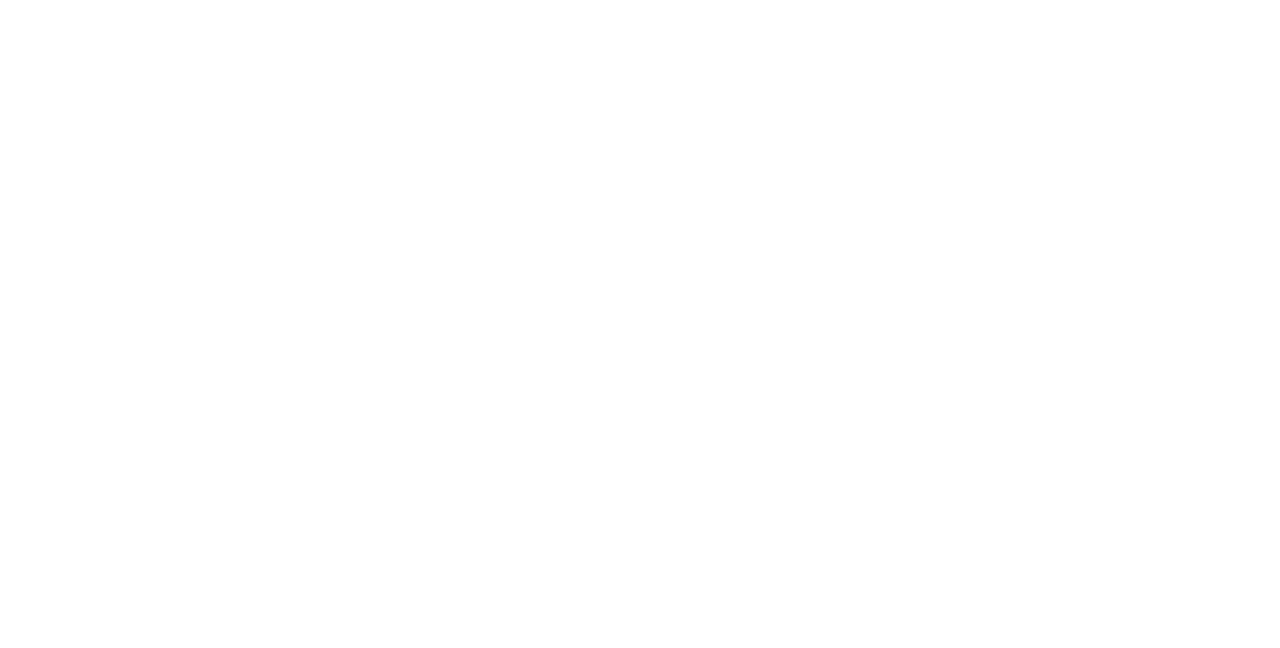
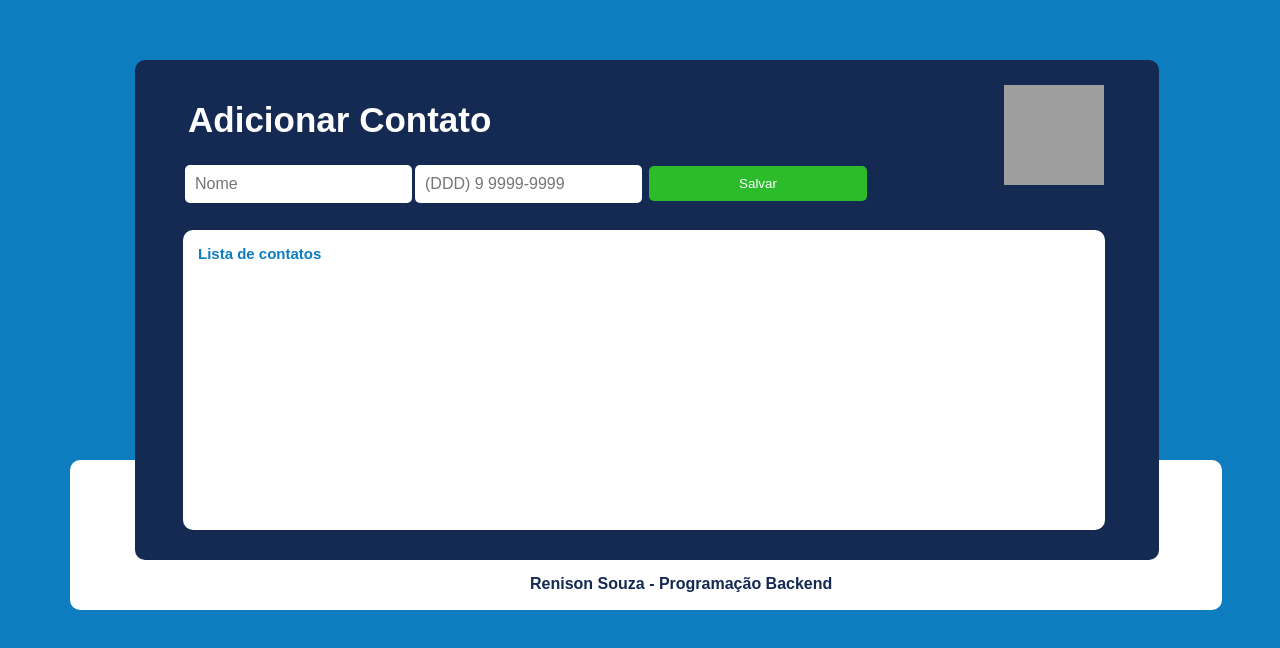
Before and after one commit to renisonsouza/projeto-web-backend, a website: page index.html in a window 1280 px wide. Drawn offline with Linux system fonts and the light colour scheme; grey boxes are pictures that could not be loaded.

Commit message:
Construção do Frontend inicial

```diff
--- a/index.html
+++ b/index.html
@@ -1,12 +1,43 @@
 <!DOCTYPE html>
 <html lang="pt-br">
+
 <head>
     <meta charset="UTF-8">
     <meta http-equiv="X-UA-Compatible" content="IE=edge">
     <meta name="viewport" content="width=device-width, initial-scale=1.0">
+    <link REL="SHORTCUT ICON" HREF="https://cdn-icons-png.flaticon.com/512/2166/2166823.png">
+
+    <link rel="stylesheet" type="text/css" href="style.css">
+
     <title>Projeto BackEnd</title>
 </head>
+
 <body>
+    <div class="container">
+        <span class="spanFooter">Renison Souza - Programação Backend</span>
+
+
+    </div>
+
+    <div class="containerAddContato">
+        <span class="titAddContatos">Adicionar Contato</span>
+        <img class="imgContato" src="https://cdn.icon-icons.com/icons2/272/PNG/512/Contacts_30028.png">
+
+        <div class="form">
+
+            <input class="inputNome" type="text" placeholder="Nome">
+            <input class="inputTel" type="tel" placeholder="(DDD) 9 9999-9999">
+            <button>Salvar</button>
+        </div>
+
+        <div class="containerContatos">
+            <span class="titListaContatos">Lista de contatos</span>
+
+        </div>
+
+    </div>
+
 
 </body>
+
 </html>
--- /dev/null
+++ b/style.css
@@ -0,0 +1,123 @@
+:root {
+    --first-color: #0d7dc0;
+    --second-color: #ffffff;
+    --container-color: #142a53;
+    --container-color-2: #2a70f1;
+    --bg-botao: #2bbb2b;
+}
+
+* {
+    margin: 0;
+    padding: 0;
+}
+
+body {
+    background-color: var(--first-color);
+    display: flex;
+    font-family: Arial, Helvetica, sans-serif;
+}
+
+.container {
+    background-color: var(--second-color);
+    width: 90%;
+    height: 150px;
+    position: absolute;
+    top: 460px;
+    left: 70px;
+    border-radius: 10px;
+}
+
+.imgContato{
+    height: 100px;
+    width: 100px;
+    position: absolute;
+    top: 25px;
+    right: 55px;
+}
+
+.containerAddContato {
+    width: 80%;
+    height: 500px;
+    background-color: var(--container-color);
+    border-radius: 10px;
+    position: absolute;
+    top: 60px;
+    left: 135px;
+    margin: auto;
+}
+
+.containerContatos {
+    width: 90%;
+    height: 60%;
+    background-color: var(--second-color);
+    border-radius: 10px;
+    position: absolute;
+    top: 170px;
+    left: 48px;
+    margin: auto;
+}
+
+.titAddContatos {
+    position: absolute;
+    font-weight: bold;
+    font-size: 35px;
+    top: 40px;
+    left: 53px;
+    color: var(--second-color);
+}
+
+.titListaContatos{
+    position: absolute;
+    font-weight: bold;
+    font-size: 15px;
+    top: 15px;
+    left: 15px;
+    color: var(--first-color);
+}
+
+.form {
+    position: absolute;
+    top: 80px;
+    left: 50px;
+    width: 83%;
+}
+
+input {
+    padding: 10px;
+    border: none;
+    border-radius: 5px;
+    font-size: 16px;
+}
+
+.inputNome {
+    position: absolute;
+    top: 25px;
+    left: 0px;
+}
+
+.inputTel {
+    position: absolute;
+    top: 25px;
+    left: 230px;
+}
+
+button {
+    color: var(--second-color);
+    position: absolute;
+    top: 22px;
+    left: 460px;
+    margin: 4px;
+    width: 218px;
+    padding: 10px;
+    background-color: var(--bg-botao);
+    border: none;
+    border-radius: 5px;
+}
+
+.spanFooter{
+    position: absolute;
+    top: 115px;
+    left: 460px;
+    color: var(--container-color);
+    font-weight: bold;
+}
```
